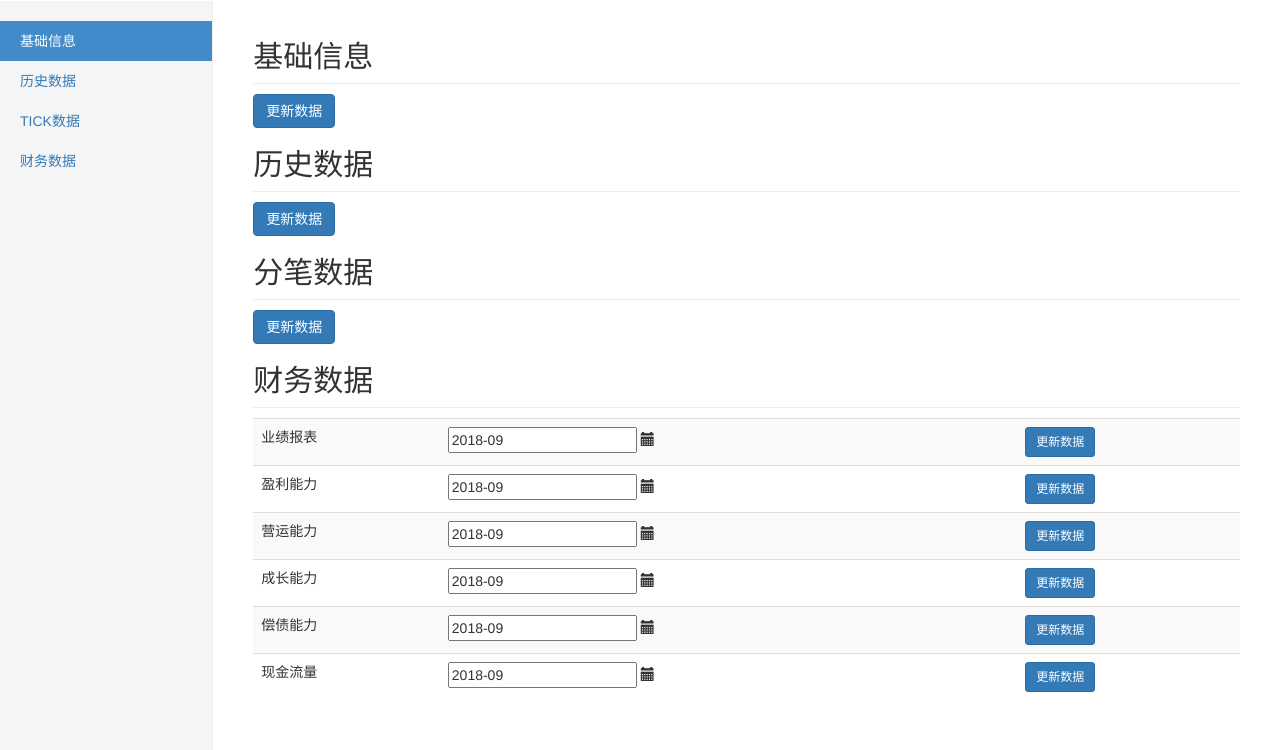
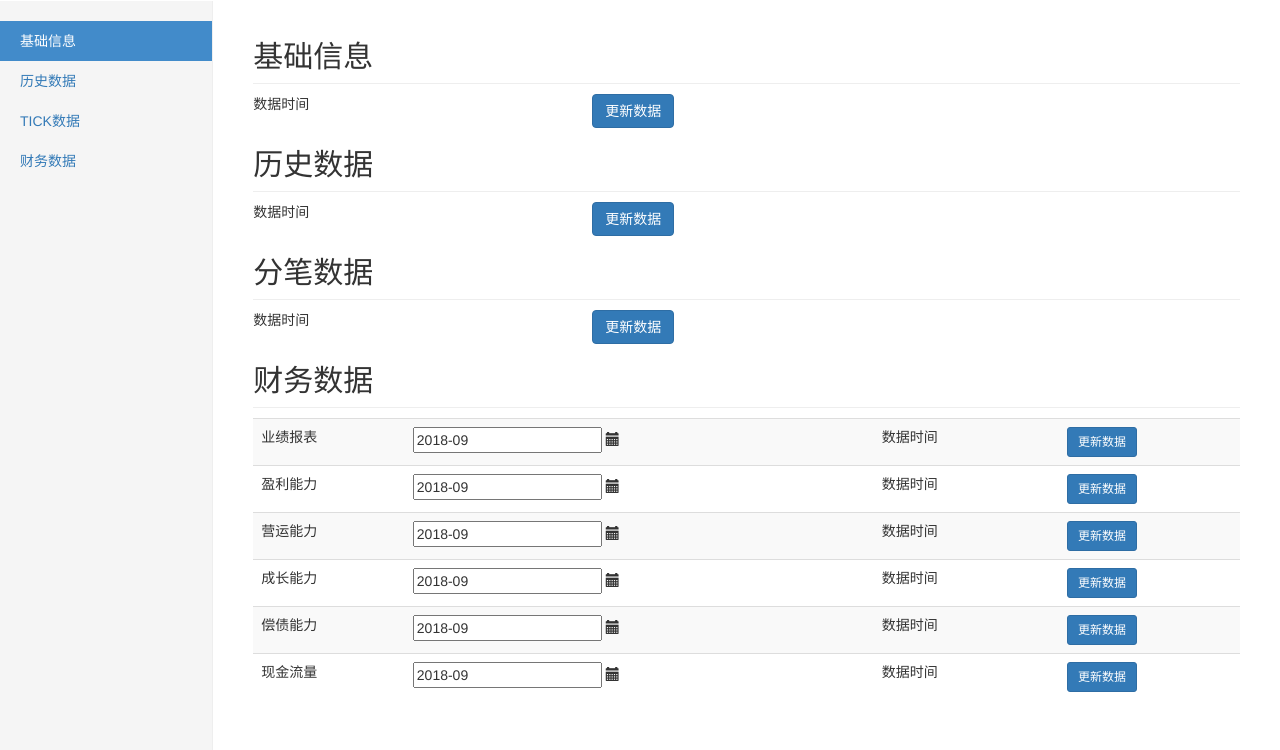
Before and after one commit to flychensc/orange, a Django app: page /stock/database in a window 1280 px wide. Shown: the part 50-800 px from the top of the page. Run offline with Django 3.2, Linux system fonts and the light colour scheme; parts of the project's set-up code (start-up, migrations or seed data) failed here and were passed over; some libraries are stand-ins or nearby versions.

Commit message:
显示数据库的更新时间

```diff
--- a/webgui/templates/database.html
+++ b/webgui/templates/database.html
@@ -61,23 +61,35 @@
 
           <div class="bs-docs-section" id="basic_info">
             <h2 class="sub-header">基础信息</h2>
-            <p>
-              <button class="btn btn-primary" type="button" id=basic_info_update>更新数据</button>
-            </p>
+            <div class="row">
+              <div class="col-md-2">数据时间</div>
+              <div class="col-md-2" id="timestamp_basic_info"></div>
+              <div class="col-md-2">
+                  <button class="btn btn-primary" type="button" id=basic_info_update>更新数据</button>
+              </div>
+            </div>
           </div>
 
           <div class="bs-docs-section" id="history">
             <h2 class="sub-header">历史数据</h2>
-            <p>
-              <button class="btn btn-primary" type="button" id=history_update>更新数据</button>
-            </p>
+            <div class="row">
+              <div class="col-md-2">数据时间</div>
+              <div class="col-md-2" id="timestamp_history"></div>
+              <div class="col-md-2">
+                  <button class="btn btn-primary" type="button" id=history_update>更新数据</button>
+              </div>
+            </div>
           </div>
 
           <div class="bs-docs-section" id="tick_data">
             <h2 class="sub-header">分笔数据</h2>
-            <p>
-              <button class="btn btn-primary" type="button" id=tickdata_update>更新数据</button>
-            </p>
+            <div class="row">
+              <div class="col-md-2">数据时间</div>
+              <div class="col-md-2" id="timestamp_tick"></div>
+              <div class="col-md-2">
+                  <button class="btn btn-primary" type="button" id=tickdata_update>更新数据</button>
+              </div>
+            </div>
           </div>
 
           <div class="bs-docs-section" id="fundamental">
@@ -95,6 +107,8 @@
                         </span>
                       </div>
                   </td>
+                  <td>数据时间</td>
+                  <td id="timestamp_report_data"></td>
                   <td>
                     <button class="btn btn-sm btn-primary" type="button" id=report_data_update>更新数据</button>
                   </td>
@@ -110,6 +124,8 @@
                         </span>
                       </div>
                   </td>
+                  <td>数据时间</td>
+                  <td id="timestamp_profit_data"></td>
                   <td>
                     <button class="btn btn-sm btn-primary" type="button" id=profit_data_update>更新数据</button>
                   </td>
@@ -125,6 +141,8 @@
                         </span>
                       </div>
                   </td>
+                  <td>数据时间</td>
+                  <td id="timestamp_operation_data"></td>
                   <td>
                     <button class="btn btn-sm btn-primary" type="button" id=operation_data_update>更新数据</button>
                   </td>
@@ -140,6 +158,8 @@
                         </span>
                       </div>
                   </td>
+                  <td>数据时间</td>
+                  <td id="timestamp_growth_data"></td>
                   <td>
                     <button class="btn btn-sm btn-primary" type="button" id=growth_data_update>更新数据</button>
                   </td>
@@ -155,6 +175,8 @@
                         </span>
                       </div>
                   </td>
+                  <td>数据时间</td>
+                  <td id="timestamp_debtpaying_data"></td>
                   <td>
                     <button class="btn btn-sm btn-primary" type="button" id=debtpaying_data_update>更新数据</button>
                   </td>
@@ -170,6 +192,8 @@
                         </span>
                       </div>
                   </td>
+                  <td>数据时间</td>
+                  <td id="timestamp_cashflow_data"></td>
                   <td>
                     <button class="btn btn-sm btn-primary" type="button" id=cashflow_data_update>更新数据</button>
                   </td>
@@ -370,6 +394,22 @@
       });
 
       $(document).ready(function() {
+        $.get("/database/info/update_time", function(data){
+
+          $('#timestamp_basic_info').text(data['basic_info'])
+          $('#timestamp_history').text(data['history'])
+          $('#timestamp_tick').text(data['tick_data'])
+
+          $('#timestamp_report_data').text(data['report_data'])
+          $('#timestamp_profit_data').text(data['profit_data'])
+          $('#timestamp_operation_data').text(data['operation_data'])
+          $('#timestamp_growth_data').text(data['growth_data'])
+          $('#timestamp_debtpaying_data').text(data['debtpaying_data'])
+          $('#timestamp_cashflow_data').text(data['cashflow_data'])
+        },'json');
+      })
+
+      $(document).ready(function() {
         var today = new Date()
         var yearNow = today.getFullYear()
         var MonthNow = today.getMonth()
```
Also changed, not shown: storage/urls.py.
